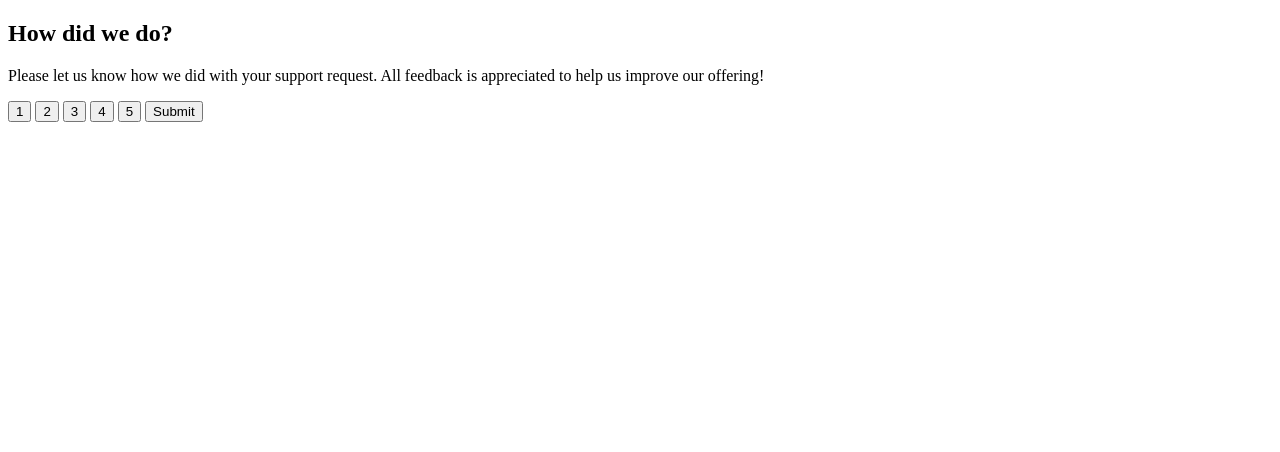
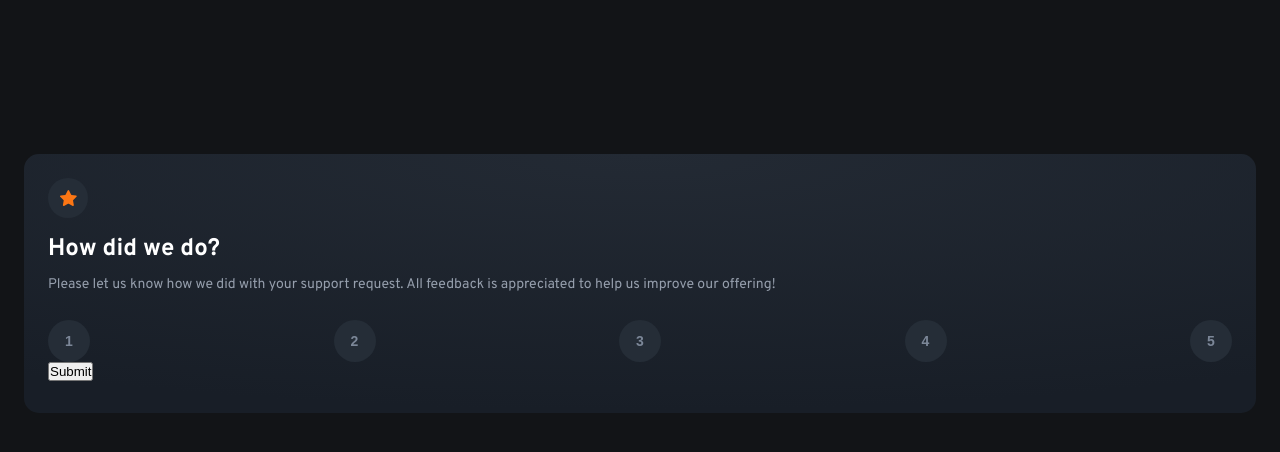
Before and after one commit to Darkjulius/interactive-rating-component, a plain HTML site: page index.html in a window 1280 px wide. Drawn offline with Linux system fonts and the light colour scheme.

Commit message:
CSS insert
Entering the CSS code.
Star icon: Okay.
Title and text: Ok.
The buttons: Ok.

```diff
--- a/assets/css/style.css
+++ b/assets/css/style.css
@@ -1,5 +1,90 @@
-input {
+*,
+::after,
+::before {
+  box-sizing: border-box;
+  margin: 0;
+  padding: 0;
+}
+
+html {
+  --primary-orange: hsl(25, 97%, 53%);
+  --neutral-white: hsl(0, 0%, 100%);
+  --neutral-lightGrey: hsl(217, 12%, 63%);
+  --neutral-mediumGrey: hsl(216, 12%, 54%);
+  --neutral-darkBlue: hsl(213, 19%, 18%);
+  --neutral-veryDarkBlue: hsl(216, 12%, 8%);
+  --font-size: 0.9375rem;
+  --font-family: "Overpass", sans-serif;
+}
+
+body {
+  background-color: var(--neutral-veryDarkBlue);
+  font-family: var(--font-family);
+  min-height: 100vh;
+  width: 100vw;
+}
+
+.rating-start {
+  background: radial-gradient(
+    98.96% 98.96% at 50% 0%,
+    #232a34 0%,
+    #181e27 100%
+  );
+  border-radius: 15px;
+  margin: 154px 24px;
+  padding: 24px 24px 32px 24px;
+}
+
+.rating-start .rond {
+  align-items: center;
+  background-color: var(--neutral-darkBlue);
+  border-radius: 100%;
+  display: flex;
+  height: 40px;
+  justify-content: center;
+  margin-bottom: 16px;
+  width: 40px;
+}
+
+.rating-start h1 {
+  color: var(--neutral-white);
+  font-size: 1.5rem;
+  font-weight: 700;
+  line-height: normal;
+  margin-bottom: 10px;
+}
+
+.rating-start p {
+  color: var(--neutral-lightGrey);
+  font-size: 0.875rem;
+  font-style: normal;
+  font-weight: 400;
+  line-height: 22px;
+  margin-bottom: 24px;
+  width: 90%;
+}
+
+.form div {
+  display: flex;
+  justify-content: space-between;
+}
+
+input[type="button"] {
+  background-color: var(--neutral-darkBlue);
+  border: none;
+  border-radius: 50%;
+  color: var(--neutral-mediumGrey);
   cursor: pointer;
+  font-size: 0.875rem;
+  font-weight: 700;
+  letter-spacing: 0.175px;
+  line-height: 24px;
+  height: 42px;
+  width: 42px;
+}
+
+button {
+  display: block;
 }
 
 .hidden {
--- a/index.html
+++ b/index.html
@@ -22,6 +22,10 @@
   </head>
   <body>
     <section id="rating-start" class="rating-start">
+      <div class="rond">
+        <img src="./assets/images/icon-star.svg" alt="icon start" />
+      </div>
+
       <h1>How did we do?</h1>
 
       <p>
@@ -29,7 +33,8 @@
         appreciated to help us improve our offering!
       </p>
 
-      <form action="#" method="#" id="form">
+      <form id="form" class="form">
+        <div class="buttons">
           <input
             type="button"
             name="note"
@@ -65,6 +70,7 @@
             class="buttons"
             value="5"
           />
+        </div>
         <button type="submit" id="submit">Submit</button>
       </form>
     </section>
```
Lines whose indentation alone changed are shown as unchanged.
